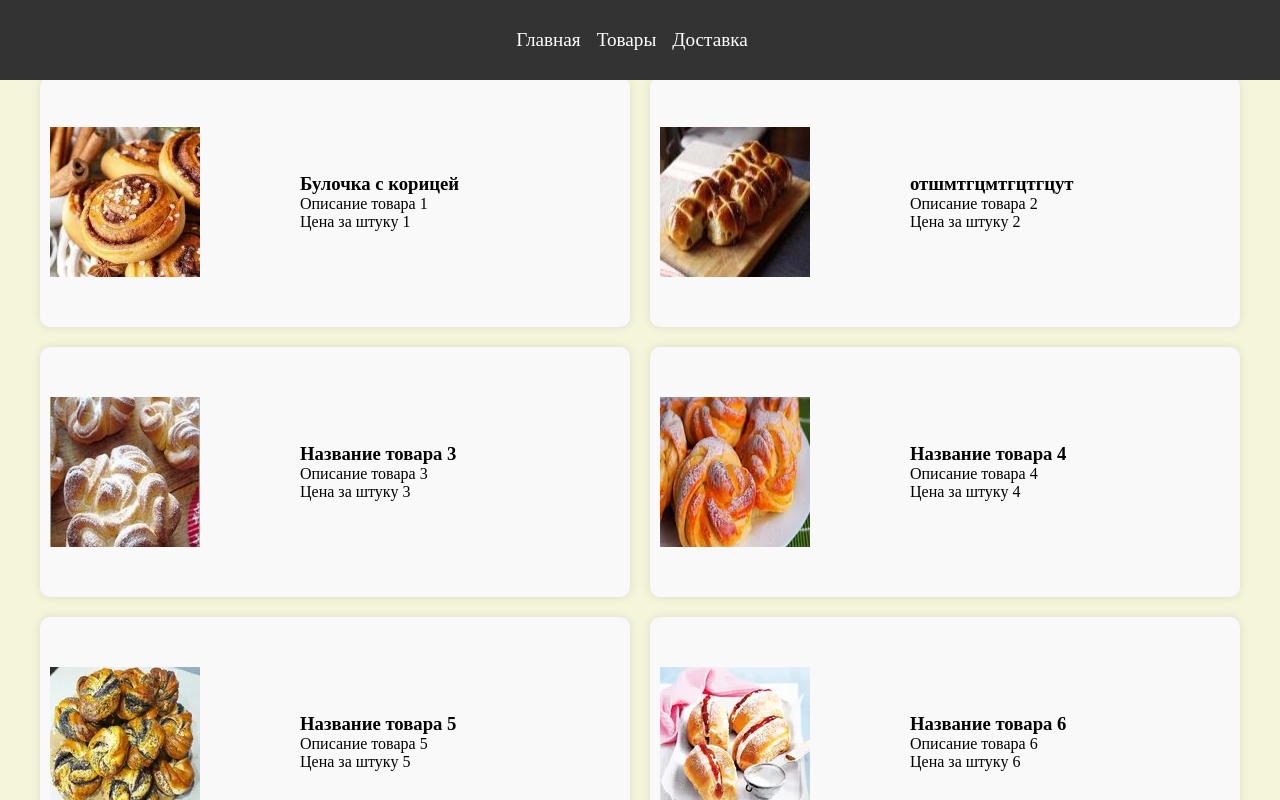
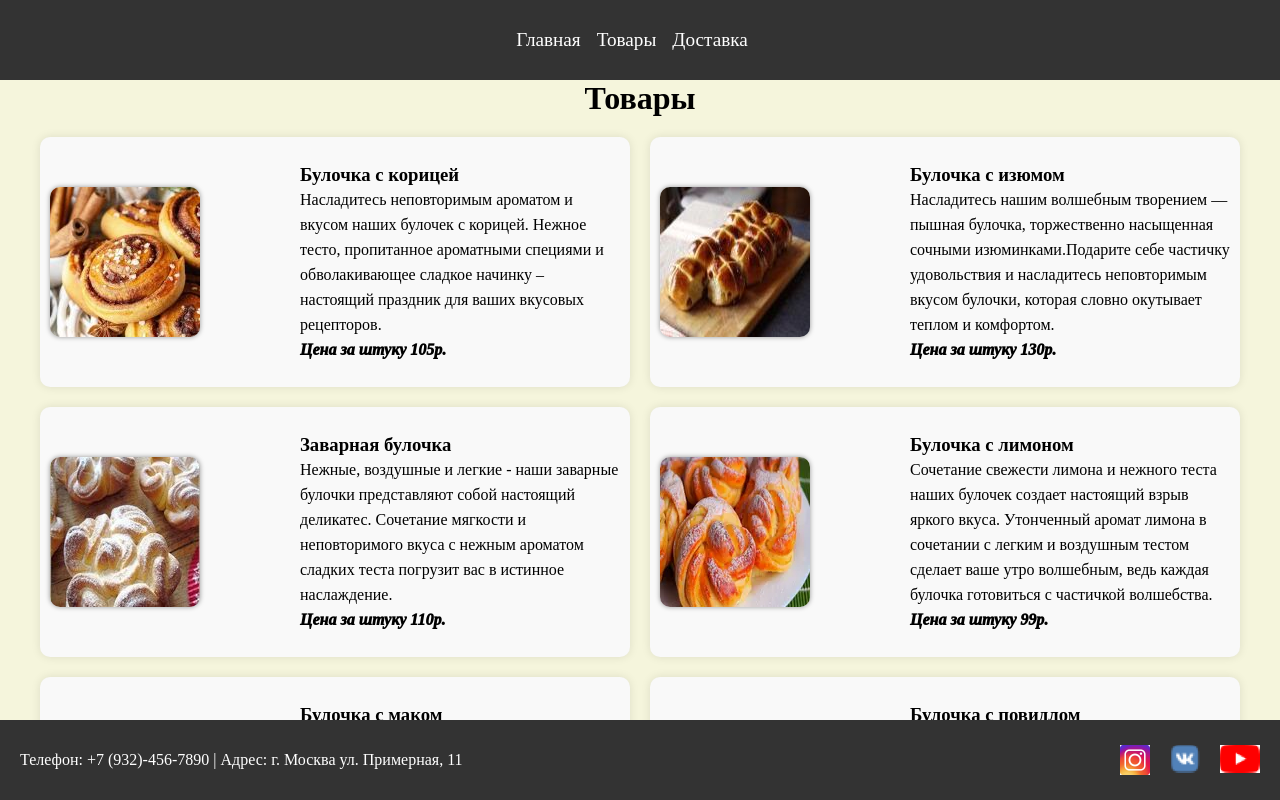
Before and after one commit to Skyproksimo/polyakov_vue, a Vue app in the folder my-vue-project/: page /products in a window 1280 px wide. Shown: the top 800 px of the page. Built offline with nearby package versions, Linux system fonts and the light colour scheme; the HTML template or start-up script is replaced by a standard one.

Commit message:
Good project

```diff
--- a/my-vue-project/src/views/Delivery.vue
+++ b/my-vue-project/src/views/Delivery.vue
@@ -12,10 +12,19 @@
       </div>
       <button @click="submitDelivery">Оформить доставку</button>
     </div>
+    <Footer />
   </div>
 </template>
 
 <script>
+import Footer from '@/components/Footer.vue';
+
+export default {
+  name: 'Delivery',
+  components: {
+    Footer
+  }
+}
 </script>
 
 <style scoped>
--- a/my-vue-project/src/views/Home.vue
+++ b/my-vue-project/src/views/Home.vue
@@ -6,7 +6,7 @@
       <button class="arrow-button" @click="nextImage">&gt;</button> <!-- Кнопка "вперед" -->
       <div class="text-container">
         <p>
-          Мы рады, что вы решили посмотреть галерею наших фотографий. Оставьте свой номер телефона и наши операторы свяжутся с вами.
+          Мы надеемся что наш сайт вам очень понравился и вы сможете найти для себя ту самую булочку. Однако если вы ее не нашли, пожалуйста опишите что за булочку вы хотите.
         </p>
         <input v-model="phoneNumber" type="text" placeholder="Расскажите про вашу любимую булочку и мы обязательно ее сделаем" />
         <button class = "sending-button" @click="sendData">Отправить</button>
--- a/my-vue-project/src/views/Products.vue
+++ b/my-vue-project/src/views/Products.vue
@@ -10,8 +10,8 @@
             </div>
               <div class="product-description">
                 <h3>Булочка с корицей</h3>
-              <p>Описание товара 1</p>
-            <p>Цена за штуку 1</p>
+              <p>Насладитесь неповторимым ароматом и вкусом наших булочек с корицей. Нежное тесто, пропитанное ароматными специями и обволакивающее сладкое начинку – настоящий праздник для ваших вкусовых рецепторов.</p>
+            <p class="chena">Цена за штуку 105р.</p>
         </div>
         </div>
       </div>
@@ -24,9 +24,9 @@
           <img src="@/assets/булочки_с_изюмом.jpg" alt="Название товара 2">
         </div>
         <div class="product-description">
-          <h3>отшмтгцмтгцтгцут</h3>
-          <p>Описание товара 2</p>
-          <p>Цена за штуку 2</p>
+          <h3>Булочка с изюмом</h3>
+          <p>Насладитесь нашим волшебным творением — пышная булочка, торжественно насыщенная сочными изюминками.Подарите себе частичку удовольствия и насладитесь неповторимым вкусом булочки, которая словно окутывает теплом и комфортом.</p>
+          <p class="chena">Цена за штуку 130р.</p>
         </div>
       </div>
       </div>
@@ -39,9 +39,9 @@
           <img src="@/assets/заварные_булочки.jpg" alt="Название товара 3">
         </div>
         <div class="product-description">
-          <h3>Название товара 3</h3>
-          <p>Описание товара 3</p>
-          <p>Цена за штуку 3</p>
+          <h3>Заварная булочка</h3>
+          <p>Нежные, воздушные и легкие - наши заварные булочки представляют собой настоящий деликатес. Сочетание мягкости и неповторимого вкуса с нежным ароматом сладких теста погрузит вас в истинное наслаждение.</p>
+          <p class="chena">Цена за штуку 110р.</p>
         </div>
       </div>
       </div>
@@ -54,9 +54,9 @@
           <img src="@/assets/булочки_с_лимоном.webp" alt="Название товара 4">
         </div>
         <div class="product-description">
-          <h3>Название товара 4</h3>
-          <p>Описание товара 4</p>
-          <p>Цена за штуку 4</p>
+          <h3>Булочка с лимоном</h3>
+          <p>Сочетание свежести лимона и нежного теста наших булочек создает настоящий взрыв яркого вкуса. Утонченный аромат лимона в сочетании с легким и воздушным тестом сделает ваше утро волшебным, ведь каждая булочка готовиться с частичкой волшебства.</p>
+          <p class="chena">Цена за штуку 99р.</p>
         </div>
       </div>
     </div>
@@ -69,9 +69,9 @@
           <img src="@/assets/булочки_с_маком.webp" alt="Название товара 5">
         </div>
         <div class="product-description">
-          <h3>Название товара 5</h3>
-          <p>Описание товара 5</p>
-          <p>Цена за штуку 5</p>
+          <h3>Булочка с маком</h3>
+          <p>Наши булочки с маком представляют собой идеальное сочетание хрустящего теста и нежного вкуса маковых зерен. Изысканный аромат и тонкий вкус мака придают этим булочкам особый шарм, превращая их в великолепное угощение для вашего вкуса.</p>
+          <p class="chena">Цена за штуку 115р.</p>
         </div>
       </div>
       </div>
@@ -84,19 +84,26 @@
           <img src="@/assets/булочки_с_повидлом.webp" alt="Название товара 6">
         </div>
         <div class="product-description">
-          <h3>Название товара 6</h3>
-          <p>Описание товара 6</p>
-          <p>Цена за штуку 6</p>
+          <h3>Булочка с повидлом</h3>
+          <p>Наши булочки с повидлом - это искусно испеченные деликатесы, которые уносят вас в мир теплых воспоминаний. Изысканный вкус нежного теста с ароматным повидлом, создает неотразимое впечатление. Погрузитесь в неповторимый вкус домашнего угощения!</p>
+          <p class="chena">Цена за штуку 130р.</p>
         </div>
       </div>
     </div>
     </div>
+    <div class = "empty-spase"> </div>
   </div>
+  <Footer />
 </template>
 
 <script>
+import Footer from '@/components/Footer.vue';
+
 export default {
-  name: 'Products'
+  name: 'Products',
+  components: {
+    Footer
+  }
 }
 </script>
 
@@ -105,7 +112,7 @@ export default {
   display: flex;
   flex-direction: column;
   align-items: center;
-  padding: 20px;
+  margin-top:  80px;
 }
 
 /* Стили для сетки товаров */
@@ -118,6 +125,14 @@ export default {
   margin-top: 20px;
 }
 
+.empty-spase{
+  height: 100px;
+}
+
+.chena{
+  font-style: italic;
+  font-weight: 1000;
+}
 .product {
   width: calc(50% - 10px);
   height: 250px;
@@ -128,9 +143,12 @@ export default {
   box-shadow: 0 0 10px rgba(0, 0, 0, 0.1);
 }
 
-.product-image {
+.product-image img {
   margin-right: 100px;
   margin-top: 40px;
+  border-radius: 10px;
+  object-fit: cover;
+  box-shadow: 0px 0px 5px rgba(0,0,0,0.4) ;
   /* Стили для картинки товара */
 }
 
@@ -138,6 +156,7 @@ export default {
   display: flex;
   flex-direction: column;
   justify-content: center;
+  line-height: 25px ;
 }
 .product-content {
   display: flex;
```
